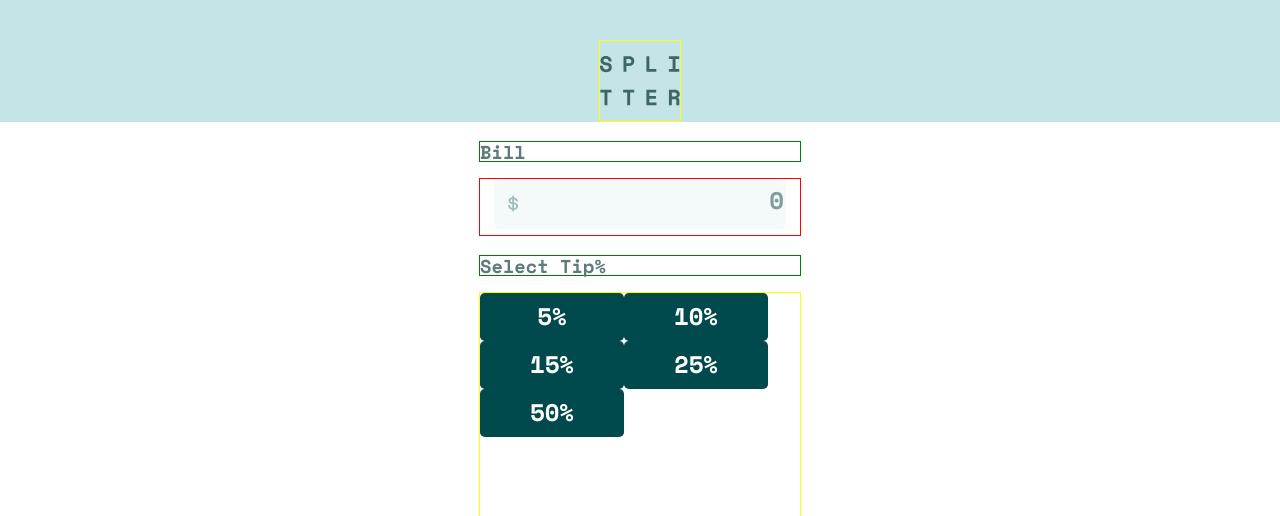
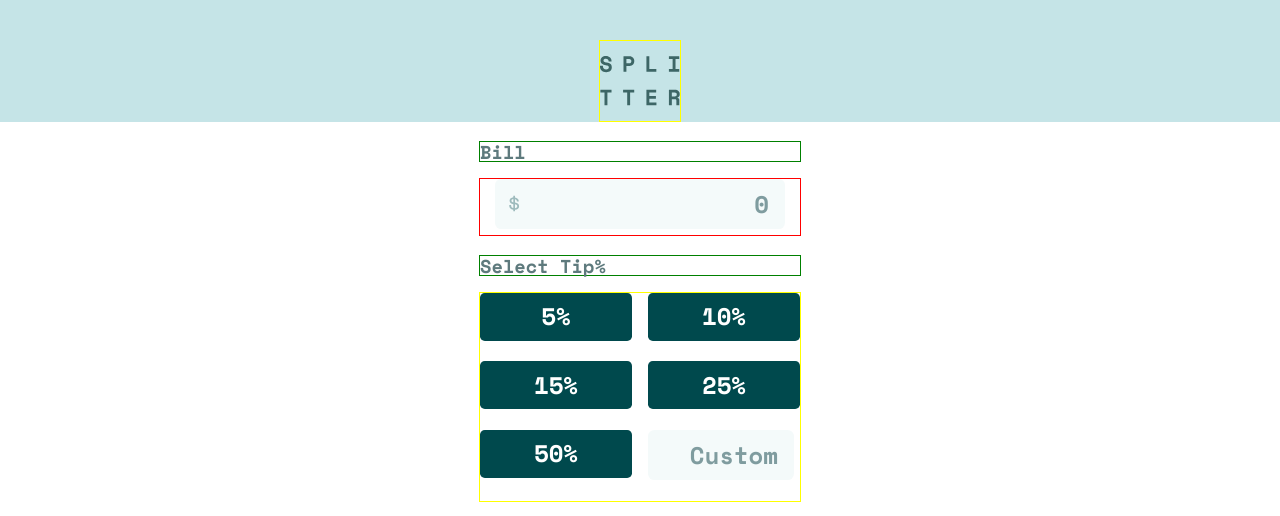
Before and after one commit to Badarando/tip-calculator-app-main, a React (Vite) app: page / in a window 1280 px wide. Shown: the top 516 px of the page. Built offline with nearby package versions, Linux system fonts and the light colour scheme.

Commit message:
começando a section N of People

```diff
--- a/src/pages/Home/index.jsx
+++ b/src/pages/Home/index.jsx
@@ -17,6 +17,7 @@ export function Home() {
           <Button>15%</Button>
           <Button>25%</Button>
           <Button>50%</Button>
+          <input class="custom" type="text" placeholder="Custom" />
         </SectionTip>
       </Main>
 
--- a/src/pages/Home/style.js
+++ b/src/pages/Home/style.js
@@ -46,7 +46,7 @@ export const SectionBill = styled.section`
     display: flex;
     flex-direction: column;
     align-items: center;
-`
+`;
 
 export const Title = styled.h3`
     width: 20rem;
@@ -55,18 +55,20 @@ export const Title = styled.h3`
     color: ${theme.darkgrayishCyan};
     font-family: 'Space Mono', monospace;
     margin-bottom: 1rem;
-
-`
+`;
 
 export const SectionTip = styled.section`
     width: 20rem;
-    height: 20rem;
+    height: 13rem;
     border: 1px solid yellow;
+    display: flex;
+    flex-wrap: wrap;
+    column-gap: 1rem;
 
-`
+`;
 
 export const Button = styled.button`
-    width: 9rem;
+    width: 9.5rem;
     height: 3rem;
     background-color: ${theme.veryDarkCyan};
     color: ${theme.white};
@@ -76,4 +78,4 @@ export const Button = styled.button`
     font-family: 'Space Mono', monospace;
     font-size: 1.5rem;
 
-`
+`;
--- a/src/styles/elements/Base.js
+++ b/src/styles/elements/Base.js
@@ -7,14 +7,21 @@ body {
 }
 
 input {
-    width: 18rem;
+    width: 17rem;
     height: 3rem;
+    padding-right: 1rem;
     background-color: ${theme.veryLightGrayishCyan};
     background-image: url(../images/icon-dollar.svg);
     background-repeat: no-repeat;
     background-position: 5% center;
     border-radius: .4rem;
     border: none;
+
+    text-align: right;
+    font-family: 'Space Mono', monospace;
+    color: ${theme.veryDarkCyan};
+    font-size: 1.5rem;
+
 }
 
 input::placeholder {
@@ -26,4 +33,16 @@ input::placeholder {
     &:focus {
         outline: 1px solid ${theme.strongCyan};
     }
+
+.custom {
+    width: 8rem;
+    height: 3rem;
+    text-align: right;
+    font-family: 'Space Mono', monospace;
+    color: ${theme.veryDarkCyan};
+    font-size: 1.5rem;
+    background-image: none;
+}
+
+
 `
```
